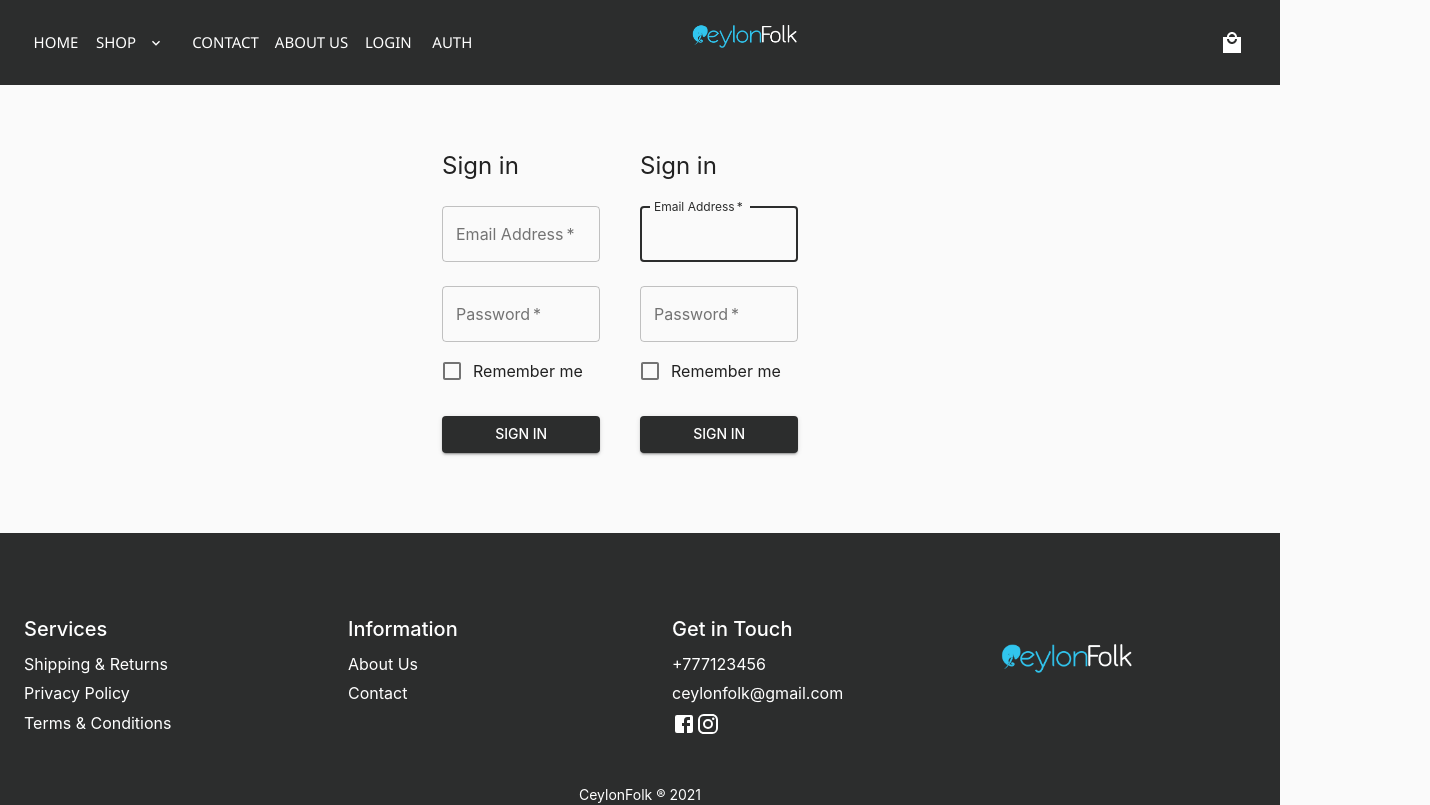
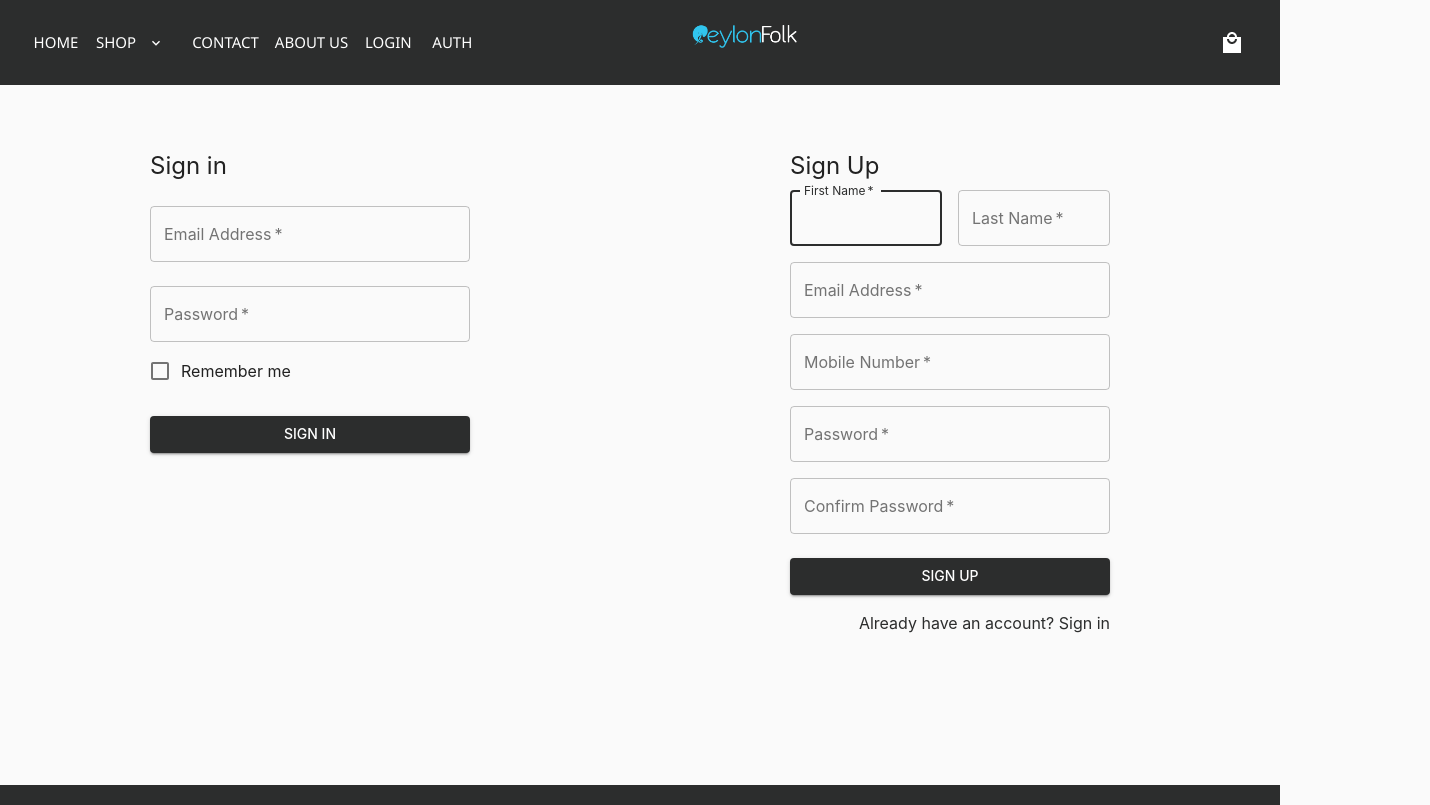
Before and after one commit to Kavindu1997/CeylonFolk, a React (Create React App) app in the folder client/: page /auth in a window 1280 px wide. Shown: the top 805 px of the page, 1430 px wide, since content can reach past the window. Built offline with nearby package versions, Linux system fonts and the light colour scheme.

Commit message:
update signIn /signUp

```diff
--- a/client/src/components/User/User.js
+++ b/client/src/components/User/User.js
@@ -31,11 +31,9 @@ export default function User() {
     const classes = useStyles();
 
     return (
-        <Container component="main" maxWidth="xs">
+        <Grid container style={{margin:'150px'}}>
             <CssBaseline />
-            <div >
-                <Grid container style={{marginTop:'150px',justify:'center',marginLeft:'0px'}}>
-                    <Grid item lg={6} style={{justifyContent:'center',marginLeft:'0px'}}>
+                <Grid item md={6}  >
                         <Typography component="h1" variant="h5">Sign in</Typography>
                         <form className={classes.form} noValidate>
                             <TextField
@@ -74,22 +72,57 @@ export default function User() {
                             </form>
                     </Grid>
                     <Grid item md={6}>
-                        <Typography component="h1" variant="h5">Sign in</Typography>
+                        <Typography component="h1" variant="h5">Sign Up</Typography>
                         <form className={classes.form} noValidate>
+          <Grid container spacing={2}>
+            <Grid item xs={12} sm={6}>
+              <TextField
+                autoComplete="fname"
+                name="firstName"
+                variant="outlined"
+                required
+                fullWidth
+                id="firstName"
+                label="First Name"
+                autoFocus
+              />
+            </Grid>
+            <Grid item xs={12} sm={6}>
               <TextField
                 variant="outlined"
-                                margin="normal"
+                required
+                fullWidth
+                id="lastName"
+                label="Last Name"
+                name="lastName"
+                autoComplete="lname"
+              />
+            </Grid>
+            <Grid item xs={12}>
+              <TextField
+                variant="outlined"
                 required
                 fullWidth
                 id="email"
                 label="Email Address"
                 name="email"
                 autoComplete="email"
-                                autoFocus
               />
+            </Grid>
+            <Grid item xs={12}>
               <TextField
                 variant="outlined"
-                                margin="normal"
+                required
+                fullWidth
+                id="mobileNumber"
+                label="Mobile Number"
+                name="mobileNumber"
+                autoComplete="mobileno"
+              />
+            </Grid>
+            <Grid item xs={12}>
+              <TextField
+                variant="outlined"
                 required
                 fullWidth
                 name="password"
@@ -98,22 +131,40 @@ export default function User() {
                 id="password"
                 autoComplete="current-password"
               />
-                            <FormControlLabel
-                                control={<Checkbox value="remember" color="primary" />}
-                                label="Remember me"
+            </Grid>
+            <Grid item xs={12}>
+              <TextField
+                variant="outlined"
+                required
+                fullWidth
+                name="confirmPassword"
+                label="Confirm Password"
+                type="password"
+                id="confirmPassword"
+                autoComplete="confirm-password"
               />
+            </Grid>
+        </Grid>
           <Button
             type="submit"
             fullWidth
             variant="contained"
             color="primary"
             className={classes.submit}
-                            >Sign In</Button>
+          >
+            Sign Up
+          </Button>
+          <Grid container justify="flex-end">
+            <Grid item>
+              <Link href="/login" variant="body1">
+                Already have an account? Sign in
+              </Link>
+            </Grid>
+          </Grid>
         </form>
                     </Grid>
                 </Grid>
-            </div>
-        </Container>
+
 
 
 
--- a/client/src/components/User/UserStyle.js
+++ b/client/src/components/User/UserStyle.js
@@ -3,15 +3,15 @@ import { Component } from 'react';
 const useStyles = makeStyles((theme) => ({
     root:{
         display:'flex',
-        justifyContent:'left',
+        justifyContent:'center',
         height:'1000px',
-        width:'100%',
         fontFamily:'Montserrat',
         position:'relative',
-        color: 'white'
+        color: 'white',
+        padding: '100px',
     },
     form: {
-        width: '80%',
+        width: '50%',
         marginTop: theme.spacing(1),
     },
     submit: {
```
Lines whose indentation alone changed are shown as unchanged.
